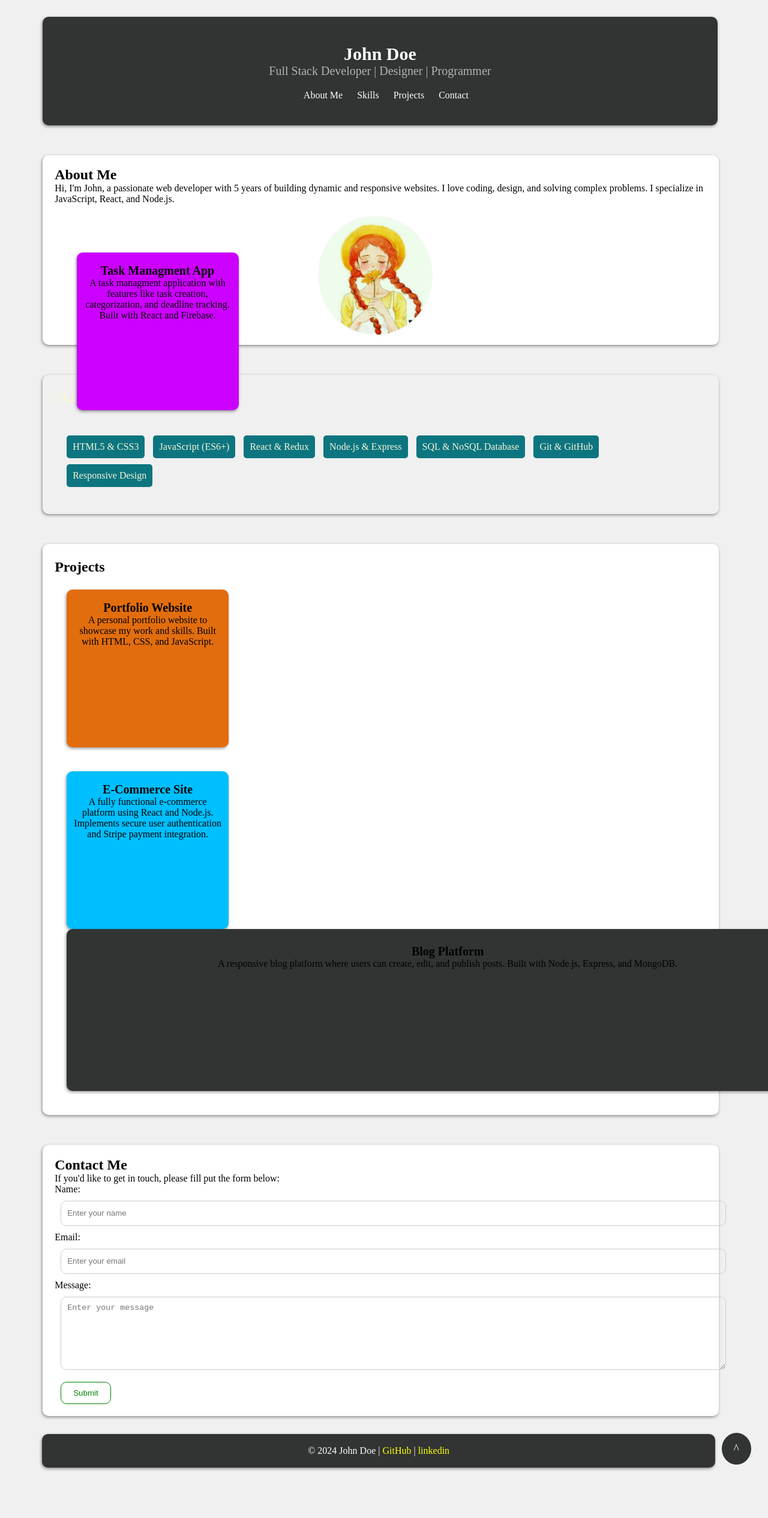
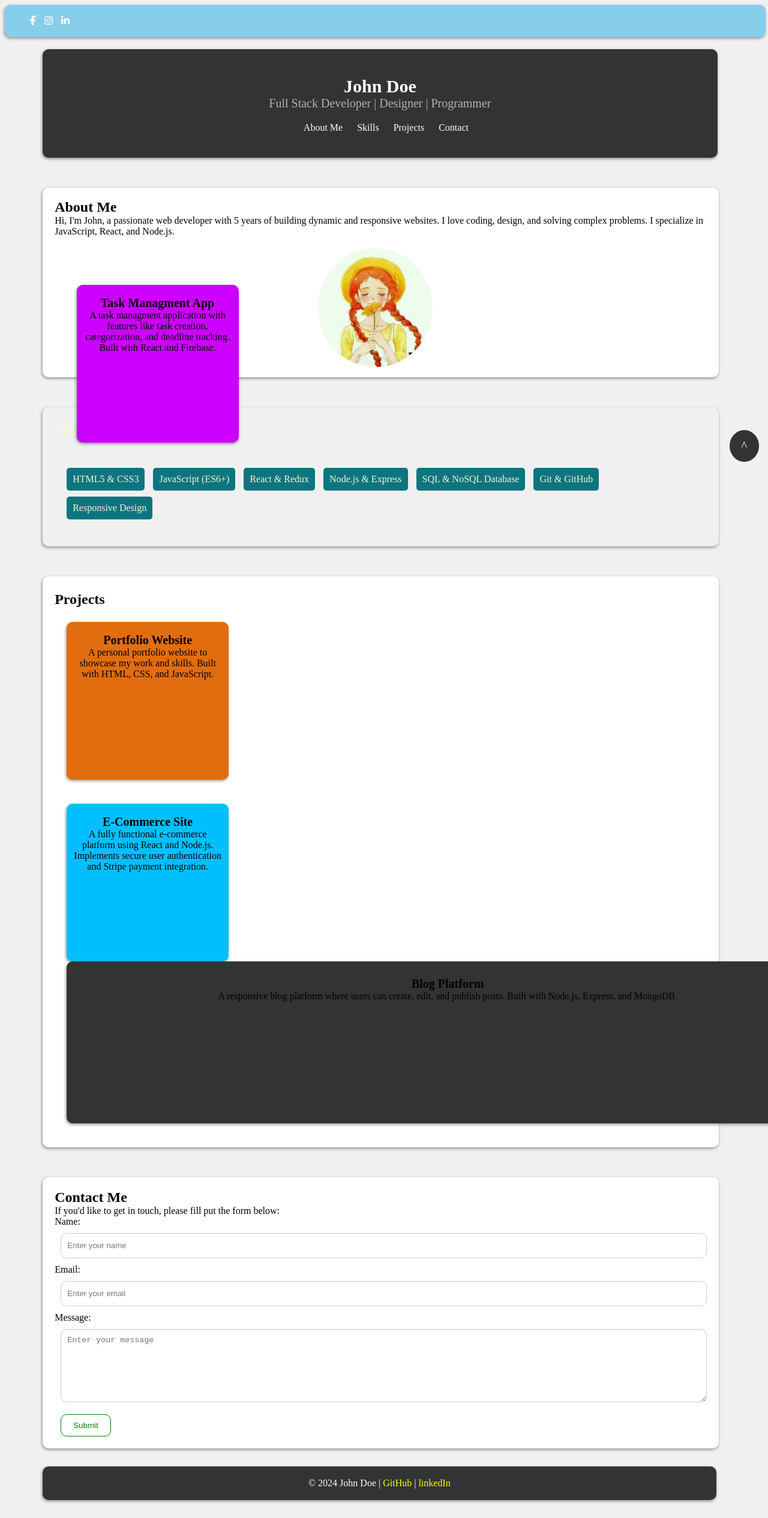
Before and after one commit to SadeenHawash/Exercise3, a plain HTML site: page index.html in a window 1280 px wide. Shown: the top 2531 px of the page at 60% size. Before the commit the page ends 2477 px from the top, so only its background shows below. Drawn offline with Linux system fonts and the light colour scheme.

Commit message:
last commit with screenshots

```diff
--- a/index.html
+++ b/index.html
@@ -3,10 +3,24 @@
   <head>
     <meta charset="UTF-8" />
     <meta name="viewport" content="width=device-width, initial-scale=1.0" />
-    <title>Document</title>
+    <title>Portfolio</title>
     <link rel="stylesheet" href="style.css" />
+    <link
+      rel="stylesheet"
+      href="https://cdnjs.cloudflare.com/ajax/libs/font-awesome/6.6.0/css/all.min.css"
+      integrity="sha512-Kc323vGBEqzTmouAECnVceyQqyqdsSiqLQISBL29aUW4U/M7pSPA/gEUZQqv1cwx4OnYxTxve5UMg5GT6L4JJg=="
+      crossorigin="anonymous"
+      referrerpolicy="no-referrer"
+    />
   </head>
   <body>
+    <div class="sticky">
+      <ul>
+        <a><i class="fa-brands fa-facebook-f"></i></a>
+        <a><i class="fa-brands fa-instagram"></i></a>
+        <a><i class="fa-brands fa-linkedin-in"></i></a>
+      </ul>
+    </div>
     <!--start of header-->
     <header>
       <p style="color: #b2b2b2; font-size: 20px">
@@ -130,8 +144,8 @@
     <footer>
       <p>
         &copy; 2024 John Doe |
-        <a href="https://www.linkedin.com/in/john-doe/">GitHub</a>
-        | <a href="https://www.linkedin.com/in/john-doe/">linkedin</a>
+        <a href="https://github.com/SadeenHawash/Exercise3">GitHub</a>
+        | <a href="#">linkedIn</a>
       </p>
     </footer>
     <a href="#" id="backToTop">^</a>
--- a/style.css
+++ b/style.css
@@ -1,6 +1,7 @@
 body {
   background-color: #f0f0f0;
   position: relative;
+  font-family: "Times New Roman", Times, serif;
 }
 
 a {
@@ -8,6 +9,22 @@ a {
 }
 
 /*------------------------------------------- Header -------------------------------------------*/
+
+.sticky {
+  position: sticky;
+  top: 0;
+  width: 100%;
+  background-color: skyblue;
+  padding: 2px;
+  color: white;
+  border-radius: 10px;
+  z-index: 1;
+  box-shadow: -1px 2px 5px 0px rgba(0, 0, 0, 0.418);
+}
+
+.sticky a {
+  margin-right: 10px;
+}
 
 header {
   position: relative;
@@ -75,6 +92,7 @@ nav ul a:hover {
 }
 
 .skillsContainer {
+  position: static;
   background-color: #f0f0f071;
   border-radius: 10px;
   padding: 20px;
@@ -90,11 +108,11 @@ nav ul a:hover {
   margin-right: 10px;
   margin-top: 10px;
   cursor: pointer;
-  transition: all 0.4s ease-in-out;
 }
 
 .skill:hover {
-  transform: translateY(-10px);
+  position: relative;
+  top: -5px;
 }
 
 /*------------------------------------------- Projects -------------------------------------------*/
@@ -160,13 +178,12 @@ nav ul a:hover {
 .contactSec input,
 textarea {
   display: block;
-  width: 100%;
+  width: 97%;
   border-radius: 10px;
   height: 20px;
   padding: 10px;
   margin-left: 10px;
   margin-bottom: 10px;
-  background-color: transparent !important;
   border: 1px solid #ccc;
 }
 
@@ -186,7 +203,9 @@ textarea {
 
 .contactSec input:focus,
 .contactSec textarea:focus {
-  border: none;
+  background-color: pink;
+  color: palevioletred;
+  font-family: "Segoe UI", Tahoma, Geneva, Verdana, sans-serif;
 }
 
 .contactSec button {
@@ -205,11 +224,21 @@ textarea {
   color: white;
 }
 
+.contactSec button:focus {
+  background-color: blue;
+}
+
+.contactSec button:active {
+  box-shadow: -1px 2px 5px 0px rgba(0, 0, 0, 0.418);
+  color: palevioletred;
+  background-color: pink;
+}
+
 /*------------------------------------------- Footer -------------------------------------------*/
 
 footer {
-  position: sticky;
-  left: 5.5%;
+  position: relative;
+  left: 5%;
   width: 88%;
   background-color: #313433;
   color: white;
@@ -232,9 +261,9 @@ footer a:hover {
 }
 
 #backToTop {
-  position: absolute;
-  bottom: 5px;
-  right: 20px;
+  position: fixed;
+  bottom: 30px;
+  right: 15px;
   background-color: #313433;
   color: white;
   border-radius: 50%;
```
Also changed, not shown: finalResult/ex3_1.png, finalResult/ex3_2.png, finalResult/ex3_3.png, finalResult/ex3_4.png.
